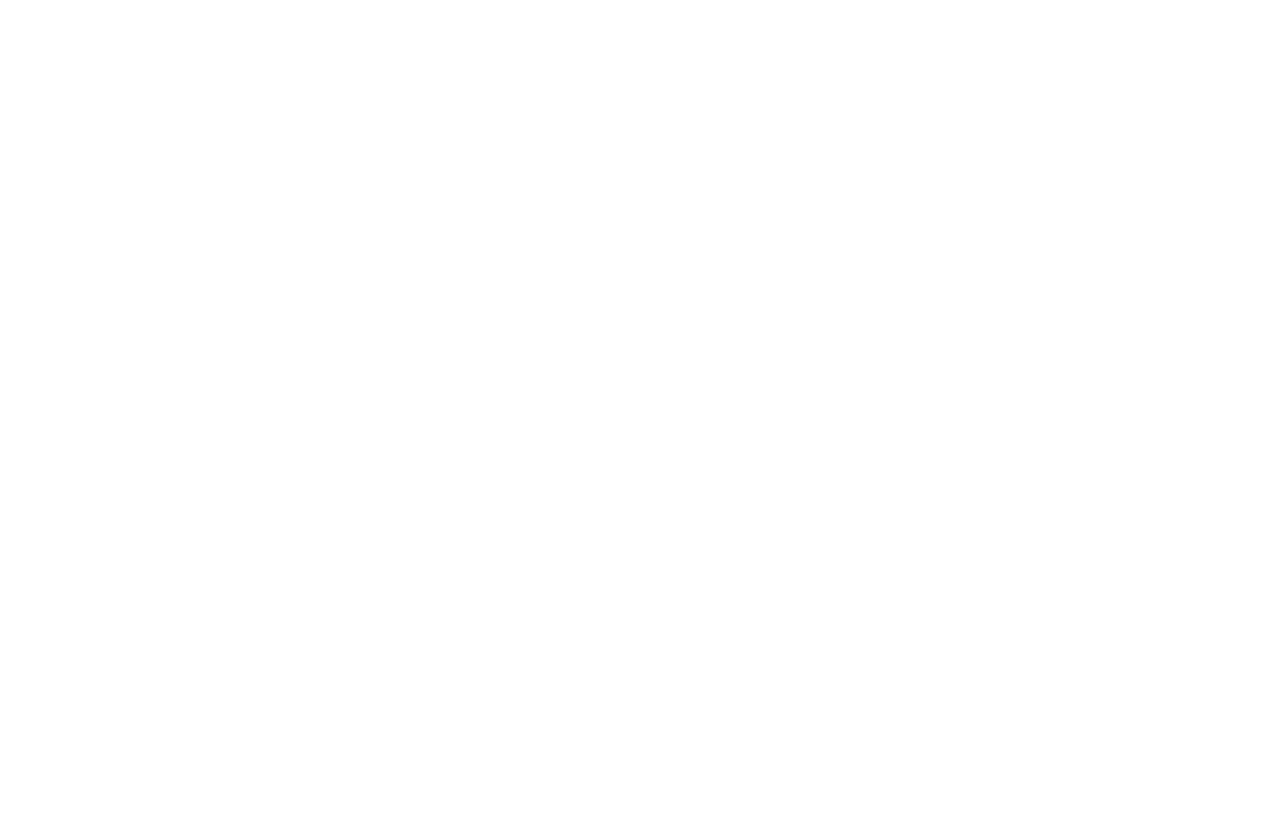
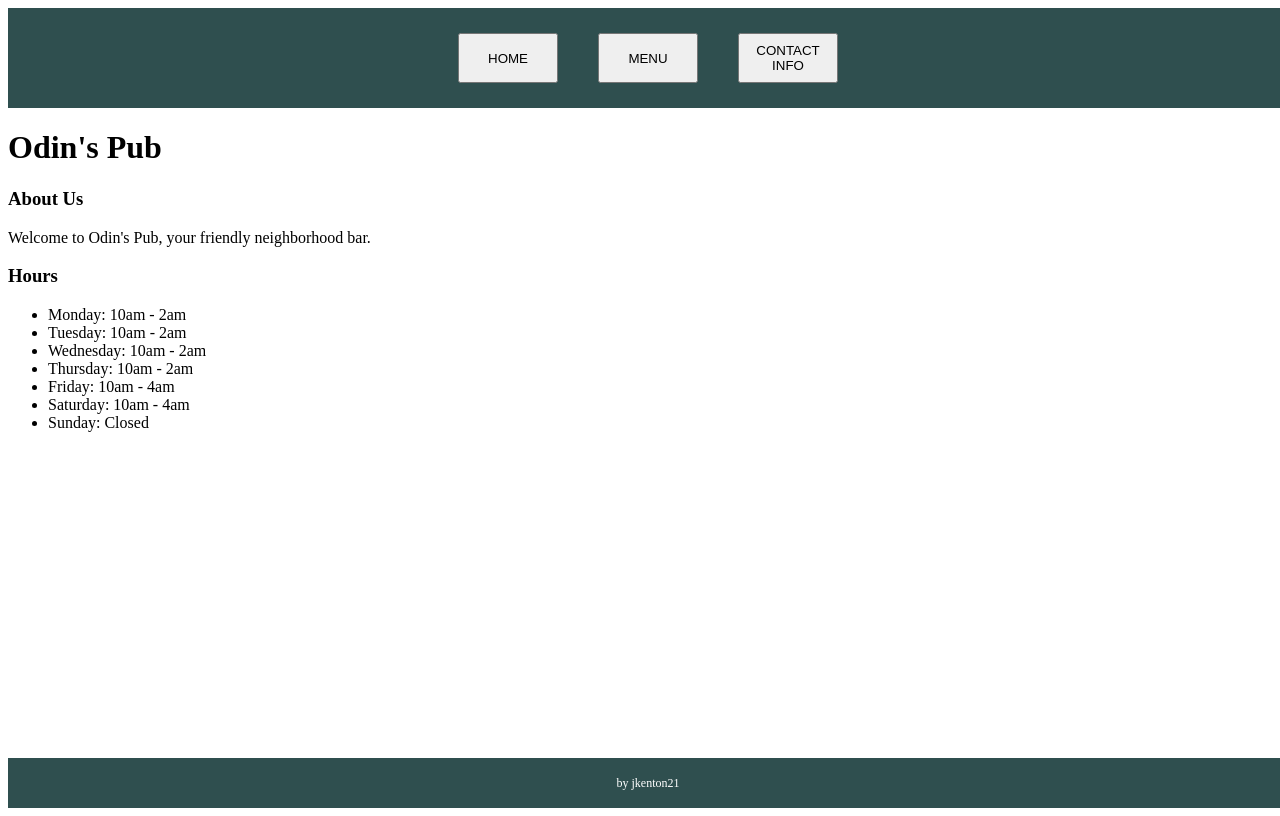
Before and after one commit to jkenton21/restaurant-page, a website built with webpack: page dist/index.html in a window 1280 px wide. Built offline with nearby package versions, Linux system fonts and the light colour scheme.

Commit message:
initial site layout

```diff
--- a/dist/index.html
+++ b/dist/index.html
@@ -8,11 +8,44 @@
     <title>Restaurant Page</title>
     <!--main.js is the javascript file generated by webpack-->
     <script src="main.js" defer></script>
+    <link rel="stylesheet" href="style.css">
 </head>
 <body>
     <!--Div container where the contents of the webiste will go-->
     <!--All the contents of the website will be generated using DOM manipulation-->
     <div id="content">
+        <div id="header">
+            <button type="button" id="home">HOME</button>
+            <button type="button" id="menu">MENU</button>
+            <button type="button" id="contact">CONTACT INFO</button>
+        </div>
+        <div id="container">
+            <div id="name">
+                <h1>Odin's Pub</h1>
+            </div>
+            <div id="about">
+                <h3>About Us</h3>
+                <p>Welcome to Odin's Pub, your friendly neighborhood bar.
+
+                </p>
+            </div>
+            <div id="hours">
+                <h3>Hours</h3>
+                <ul id="days">
+                    <li>Monday: 10am - 2am</li>
+                    <li>Tuesday: 10am - 2am</li>
+                    <li>Wednesday: 10am - 2am</li>
+                    <li>Thursday: 10am - 2am</li>
+                    <li>Friday: 10am - 4am</li>
+                    <li>Saturday: 10am - 4am</li>
+                    <li>Sunday: Closed</li>
+                </ul>
+            </div>
+        </div>
+        <div id="footer">
+            <p>by jkenton21</p>
+
+        </div>
 
     </div>
 </body>
--- /dev/null
+++ b/dist/style.css
@@ -0,0 +1,30 @@
+/* Stylesheet for the Restaurant Page */
+#content {
+    height: 100vh;
+    width: 100vw;
+    display: grid;
+    grid-template-columns: 1fr;
+    grid-template-rows: 100px auto 50px;
+}
+
+#header {
+    background-color: darkslategray;
+    display: flex;
+    justify-content: center;
+    align-items: center;
+}
+
+#header button {
+    margin: 20px;
+    height: 50px;
+    width: 100px;
+}
+
+#footer {
+    background-color: darkslategray;
+    color: white;
+    font-size: 12px;
+    display: flex;
+    justify-content: center;
+    align-items: center;
+}
```
